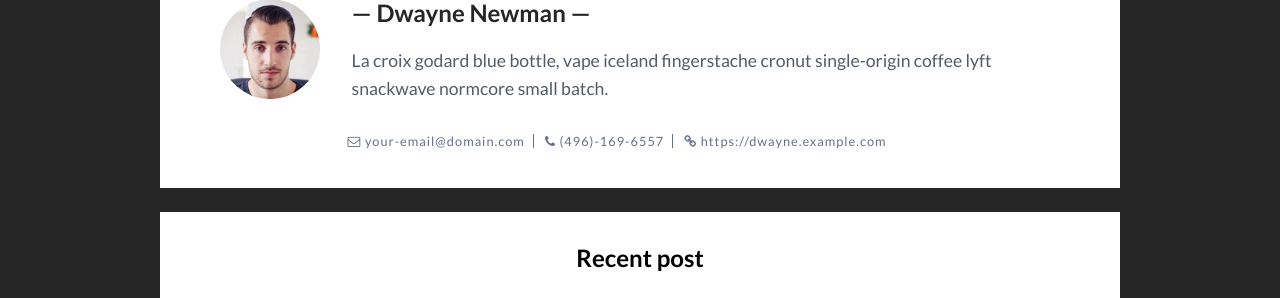
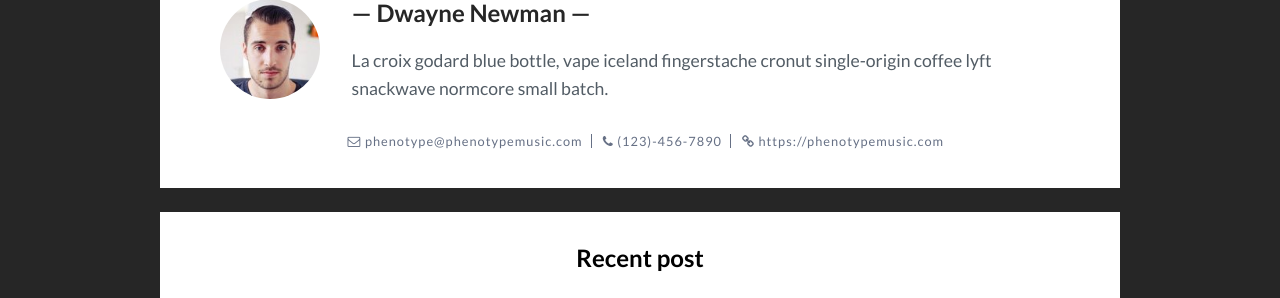
Before and after one commit to PhenotypeMusic/PhenotypeMusic.github.io, a Jekyll site: the page built from _posts/2017-07-12-nevada-on-the-way-to-nevada.markdown, in a window 1280 px wide and 900 px high, scrolled down 1778 px. Shown: the part 127-425 px from the top of the window. Built offline with Jekyll 4.4.1, drawn with Linux system fonts in a browser that asks for light colours; comment, search, counter and statistics services are not loaded.

Commit message:
Updating config

```diff
--- a/_config.yml
+++ b/_config.yml
@@ -1,9 +1,8 @@
 logo: # add logo name
-title: Bef - Enjoy Freedom
+title: Phenotype Music
 description: > # this means to ignore newlines until "baseurl:"
-  Write an awesome description for your new site here. You can edit this
-  line in _config.yml. It will appear in your document head meta (for
-  Google search results) and in your feed.xml site description.
+  Phenotype, the next generation of hardware sequencersgst
+  .
 permalink: ':title/'
 baseurl: "" # the subpath of your site, e.g. /blog
 url: "" # the base hostname & protocol for your site, e.g. http://example.com
@@ -17,9 +16,9 @@ banner-desc: # add banner description
 author-pic: face.jpg # your photo
 author-name: # your name
 about-author: # about author
-email: your-email@domain.com # your email
-phone: (496)-169-6557 # your pnone number
-website: https://dwayne.example.com # you website
+email: phenotype@phenotypemusic.com # your email
+phone: (123)-456-7890 # your pnone number
+website: https://phenotypemusic.com # you website
 
 # Social link
 google_url:    # add url link
```
